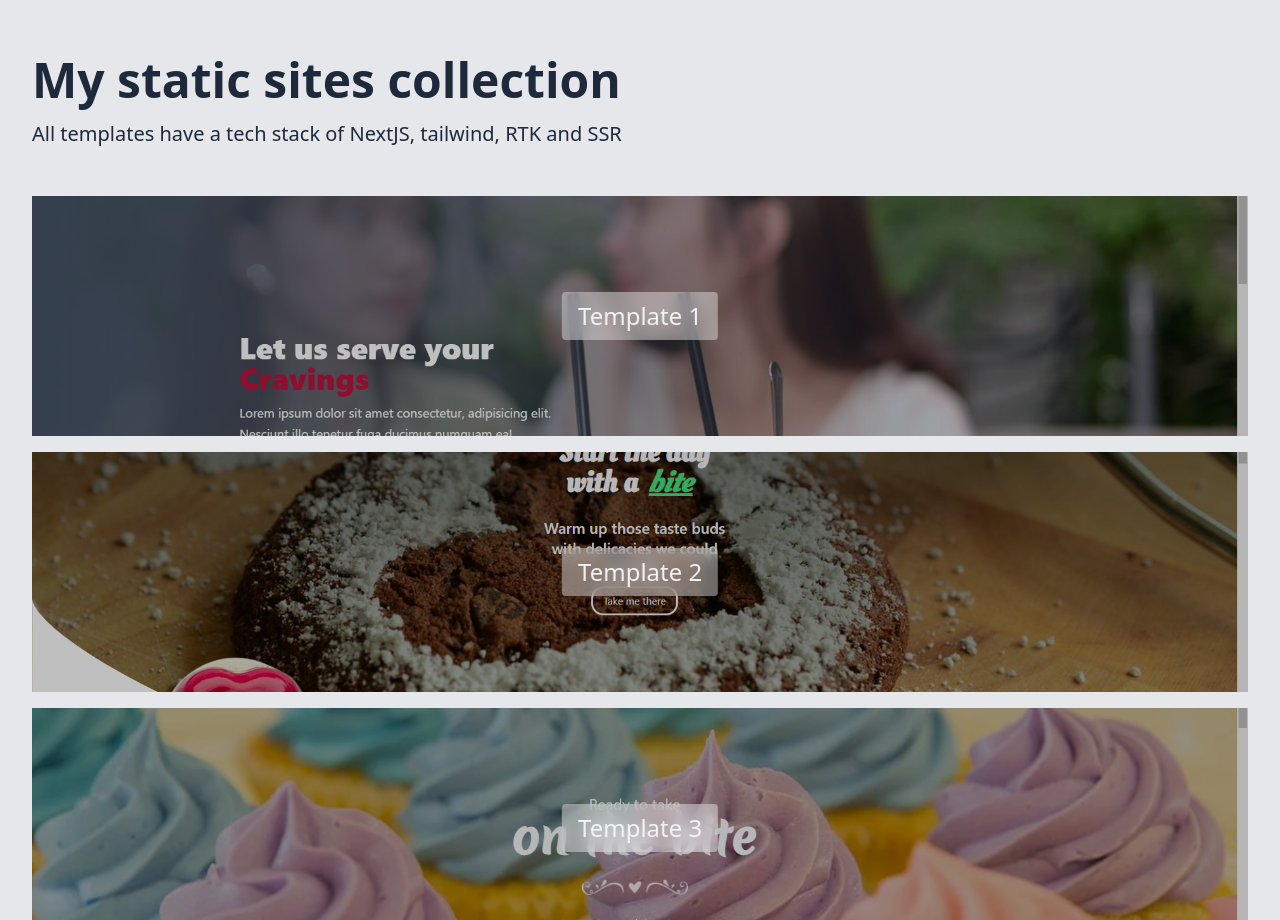
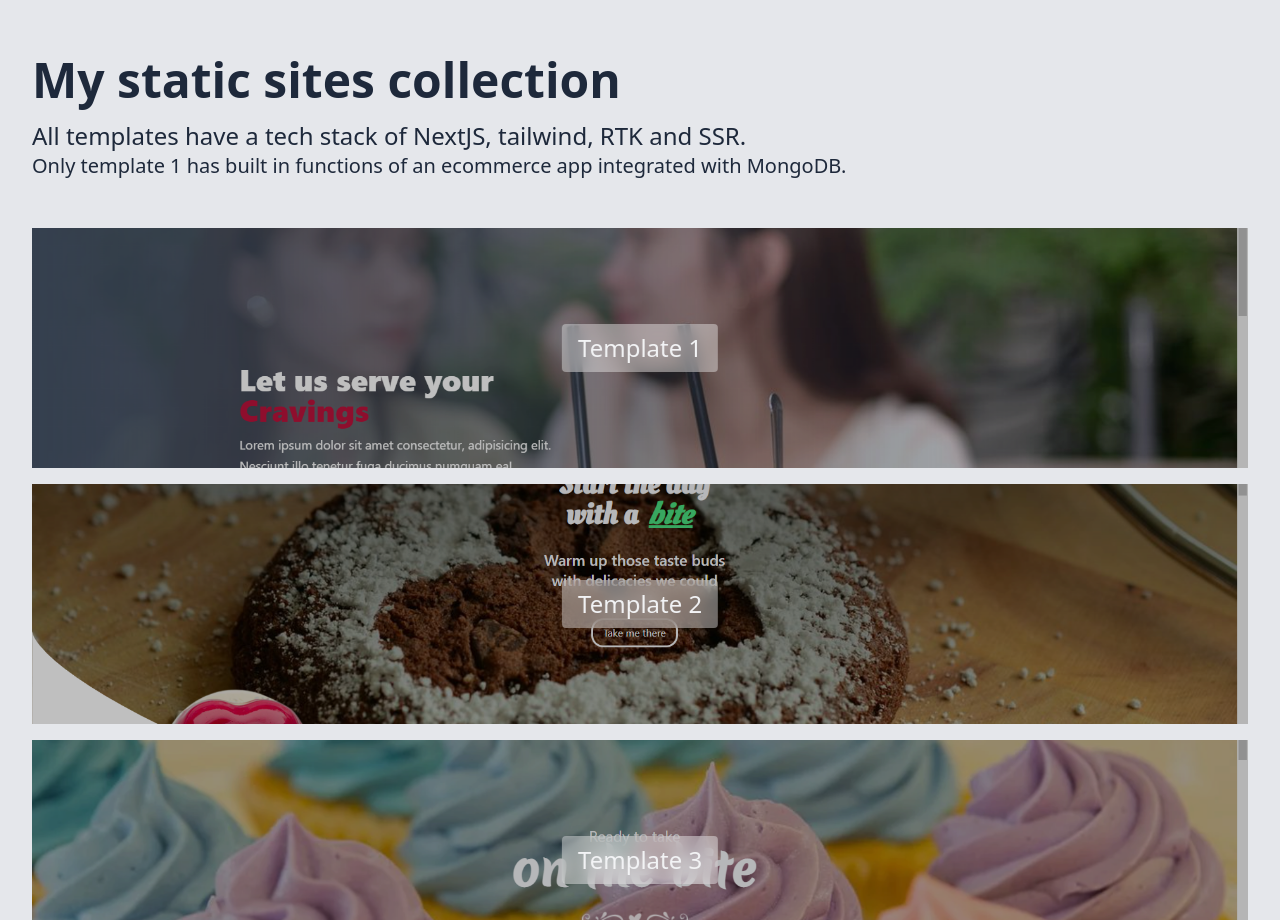
Before and after one commit to bhlox/portfolio, a Next.js app: page / in a window 1280 px wide. Shown: the part 1240-2160 px from the top of the page. Built offline with nearby package versions, Linux system fonts and the light colour scheme.

Commit message:
add desc

```diff
--- a/components/StaticCollection.jsx
+++ b/components/StaticCollection.jsx
@@ -21,9 +21,13 @@ function StaticCollection() {
     <section className="space-y-12">
       <div className="space-y-4">
         <h2 className="text-5xl font-bold">My static sites collection</h2>
-        <p className="text-xl font-light">
-          All templates have a tech stack of NextJS, tailwind, RTK and SSR
+        <p className="text-bold text-2xl ">
+          All templates have a tech stack of NextJS, tailwind, RTK and SSR.
         </p>
+        <span className="text-xl">
+          Only template 1 has built in functions of an ecommerce app integrated
+          with MongoDB.
+        </span>
       </div>
 
       <div className="space-y-4">
```
